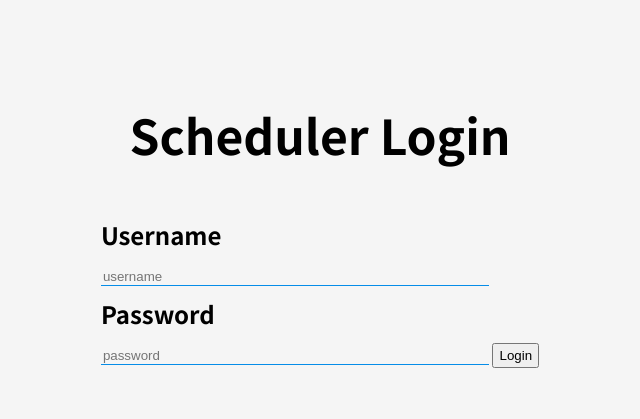
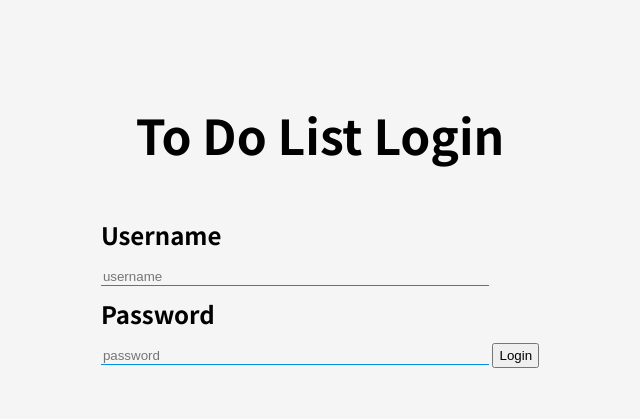
Before and after one commit to ChanIlKang/momentum_clone_2022, a plain HTML site: page index.html in a window 1280 px wide. Shown: the part 199-618 px from the top of the page, without its empty margins (328-968 px from the left). Drawn offline with Linux system fonts and the light colour scheme.

Commit message:
modify commit
1. Replace the word 'Scheduler' with 'To Do'

```diff
--- a/index.html
+++ b/index.html
@@ -11,7 +11,7 @@
 
 <body>
     <div class="login-wrapper">
-        <h3 class="title">Scheduler Login</h3>
+        <h3 class="title">To Do List Login</h3>
         <form class="login-form">
 
             <h3>Username</h3>
```
